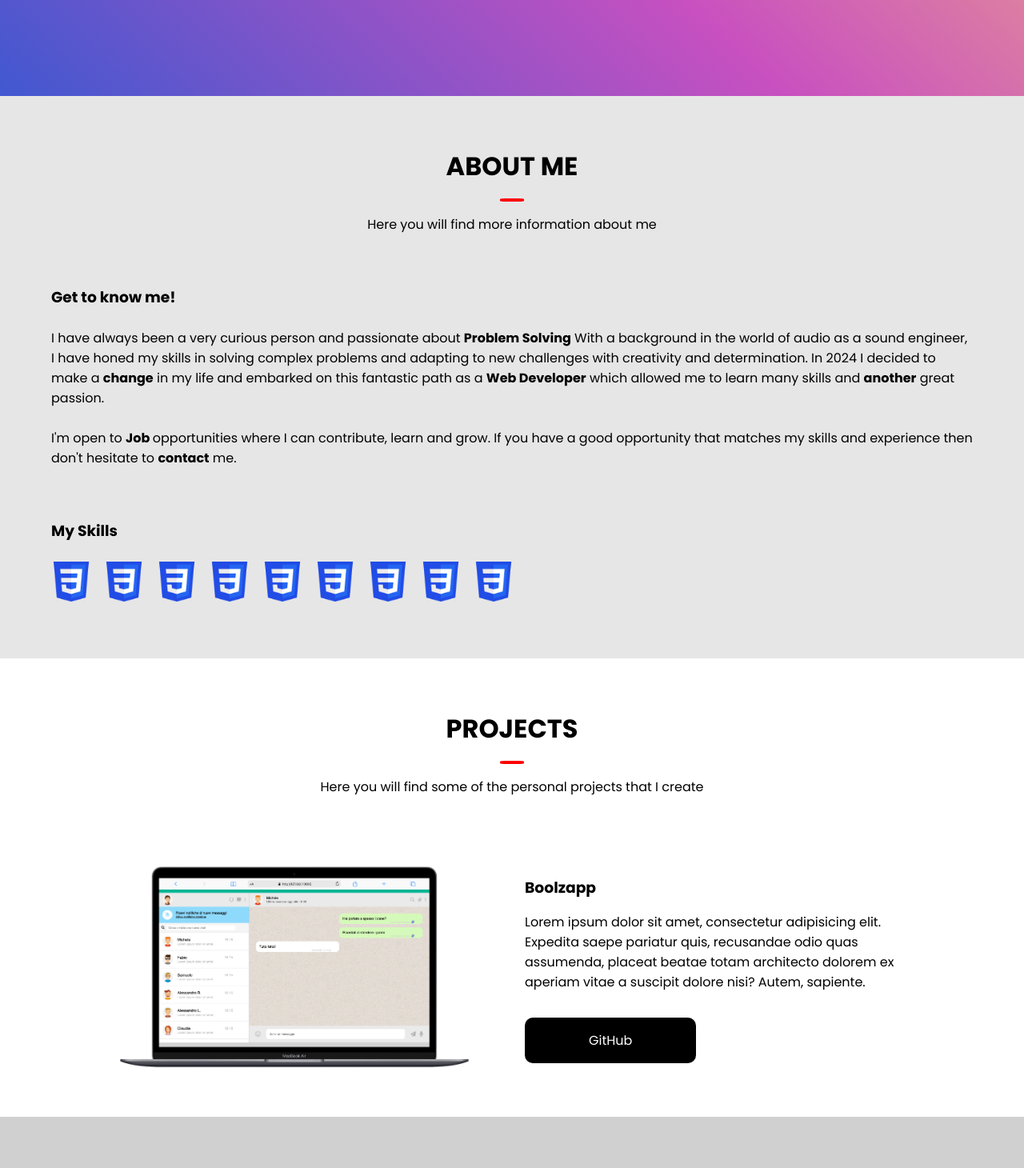
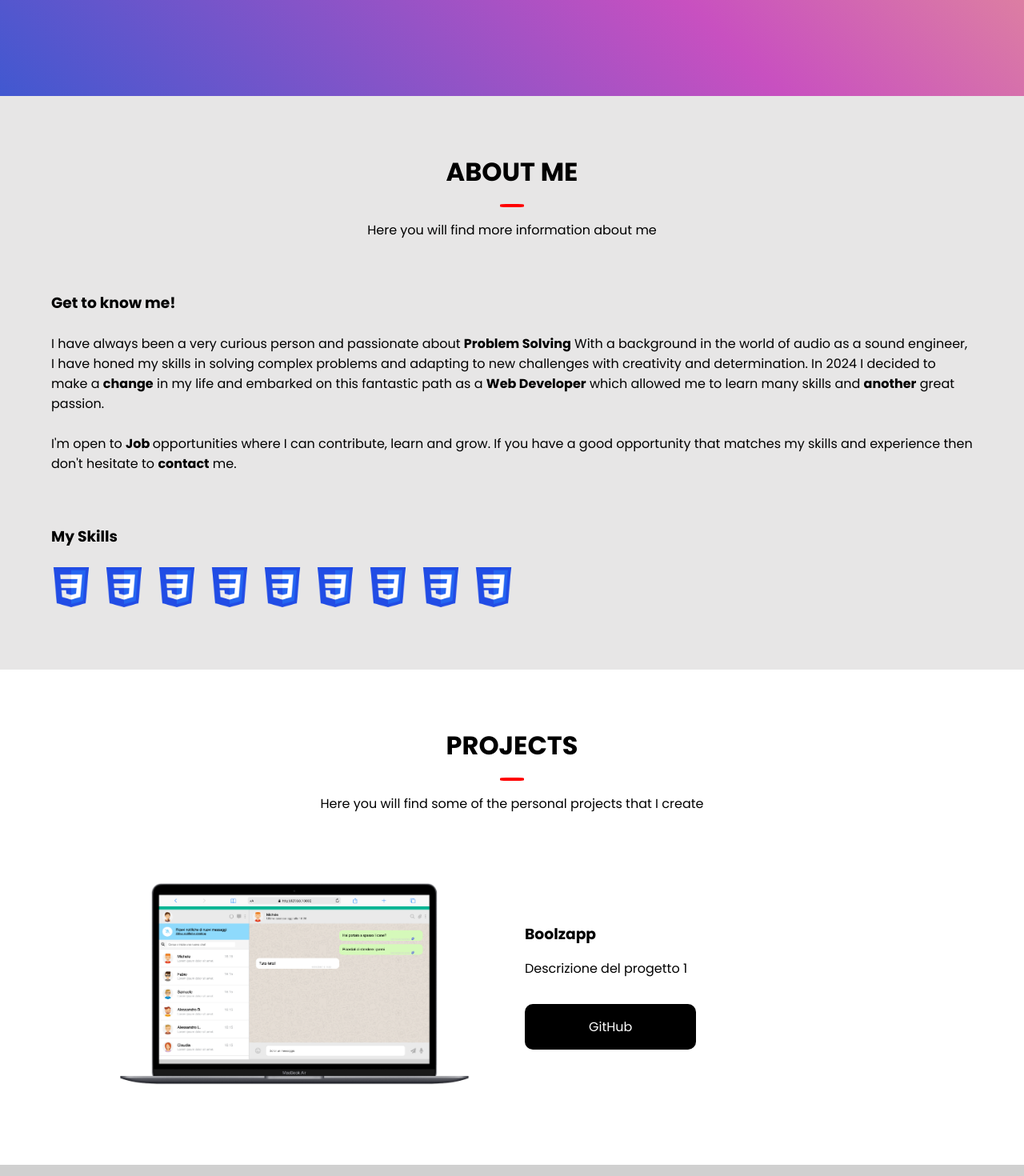
Before and after one commit to fraberret/vite-boolfolio, a Vue app: page / in a window 1280 px wide. Shown: the part 680-2150 px from the top of the page at 80% size. Built offline with nearby package versions, Linux system fonts and the light colour scheme; no server answers.

Commit message:
add project section

```diff
--- /dev/null
+++ b/project.js
@@ -0,0 +1,9 @@
+export const projects = [
+    {
+      name: 'Boolzapp',
+      description: 'Descrizione del progetto 1',
+      image: '/images/boolzapp.png',
+      link:'https://github.com/fraberret/vue-boolzapp'
+    },
+
+  ];
--- a/src/components/AppAbout.vue
+++ b/src/components/AppAbout.vue
@@ -64,7 +64,7 @@ export default {
 }
 
 .aboutme {
-   padding: 4rem 0;
+   padding: 71px 0;
     background-color: #e7e6e6;;
 
 }
--- a/src/components/AppProjects.vue
+++ b/src/components/AppProjects.vue
@@ -1,7 +1,14 @@
 <script>
+import { projects } from '../../project';
 
 export default {
     name: 'AppProjects',
+
+    data(){
+        return{
+            projects
+        }
+    }
 
 
 }
@@ -18,21 +25,19 @@ export default {
                 <p>Here you will find some of the personal projects that I create</p>
             </div>
 
-            <div class="row">
+            <div v-for="project in projects" class="row">
                 <div class="col_12 col_m_6">
-                    <img src="/images/boolzapp.png" alt="">
+                    <img :src='project.image' alt="">
                 </div>
 
-                <div class="col_12 col_m_6">
+                <div  class="col_12 col_m_6">
                     <div class="project_info">
-                        <h3>Boolzapp</h3>
+                        <h3>{{project.name}}</h3>
 
-                        <p>Lorem ipsum dolor sit amet, consectetur adipisicing elit. Expedita saepe pariatur quis,
-                            recusandae odio quas assumenda, placeat beatae totam architecto dolorem ex aperiam vitae a
-                            suscipit dolore nisi? Autem, sapiente.</p>
+                        <p>{{ project.description }}</p>
 
                         <div class="button">
-                            <a href="#aboutme">GitHub</a>
+                            <a :href='project.link'target="_blank" rel="noopener noreferrer">GitHub</a>
                         </div>
 
                     </div>
@@ -52,7 +57,7 @@ export default {
 
 <style>
 .projects_title {
-    margin: 4rem 0rem;
+    margin-bottom: 4rem;
     text-align: center;
 }
 
--- a/src/style.css
+++ b/src/style.css
@@ -235,7 +235,7 @@ main {
     /* Home Page jumbotron */
     & .jumbotron {
         height: 100vh;
-        padding: 2rem 0rem;
+
         background-color: #4158D0;
         background-image: linear-gradient(43deg, #4158D0 0%, #C850C0 46%, #FFCC70 100%);
         color: white;
@@ -457,7 +457,7 @@ main {
 
     /* Projects Page */
     & .projects {
-        margin: 2rem 0rem;
+        margin: 71px 0rem;
 
     }
 
--- a/src/views/AppHome.vue
+++ b/src/views/AppHome.vue
@@ -68,7 +68,7 @@ export default {
                 </div>
 
                 <div class="button">
-                    <a href="#aboutme">Projects</a>
+                    <a href="#projects">Projects</a>
                 </div>
 
             </div>
```
